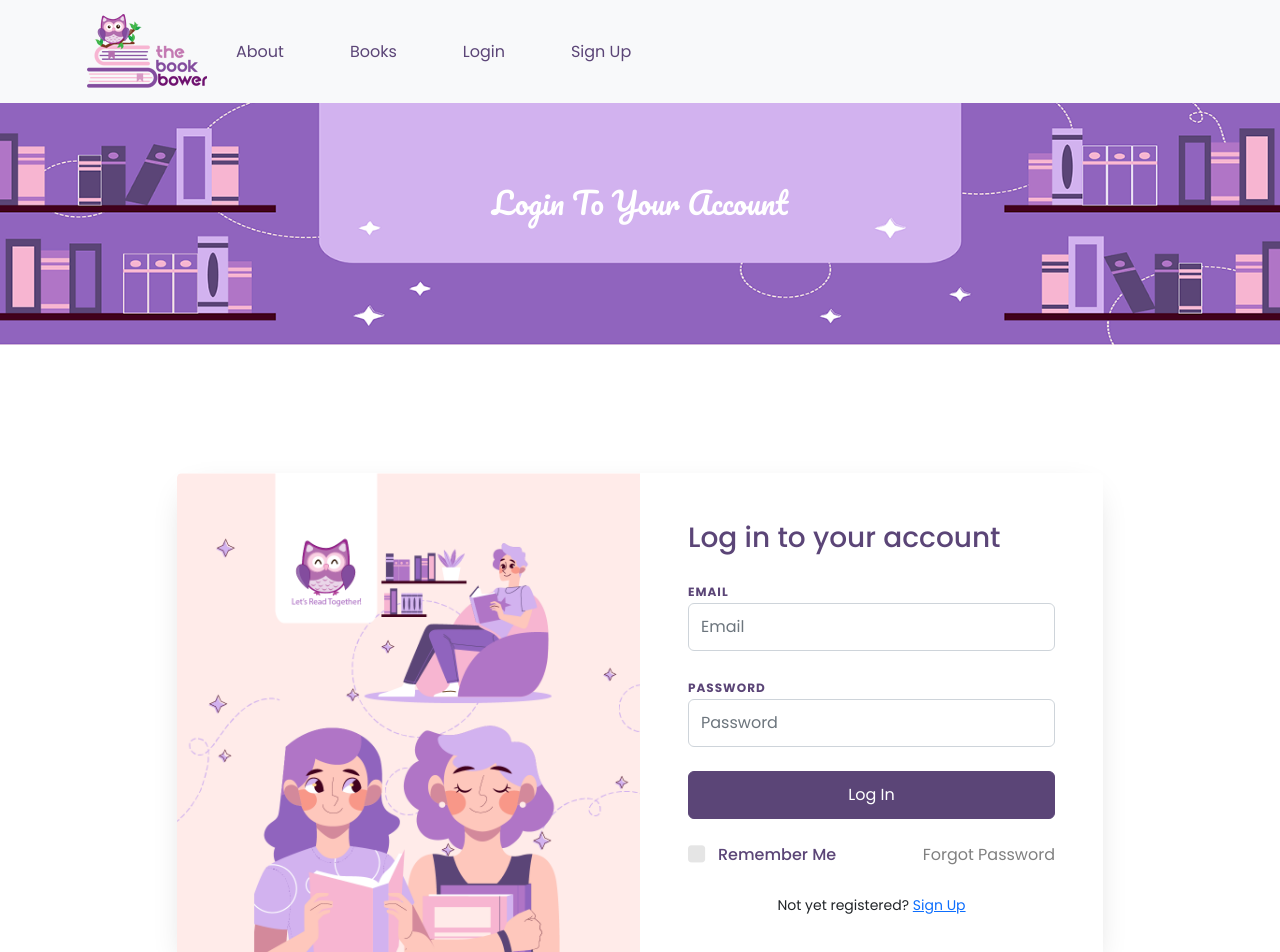
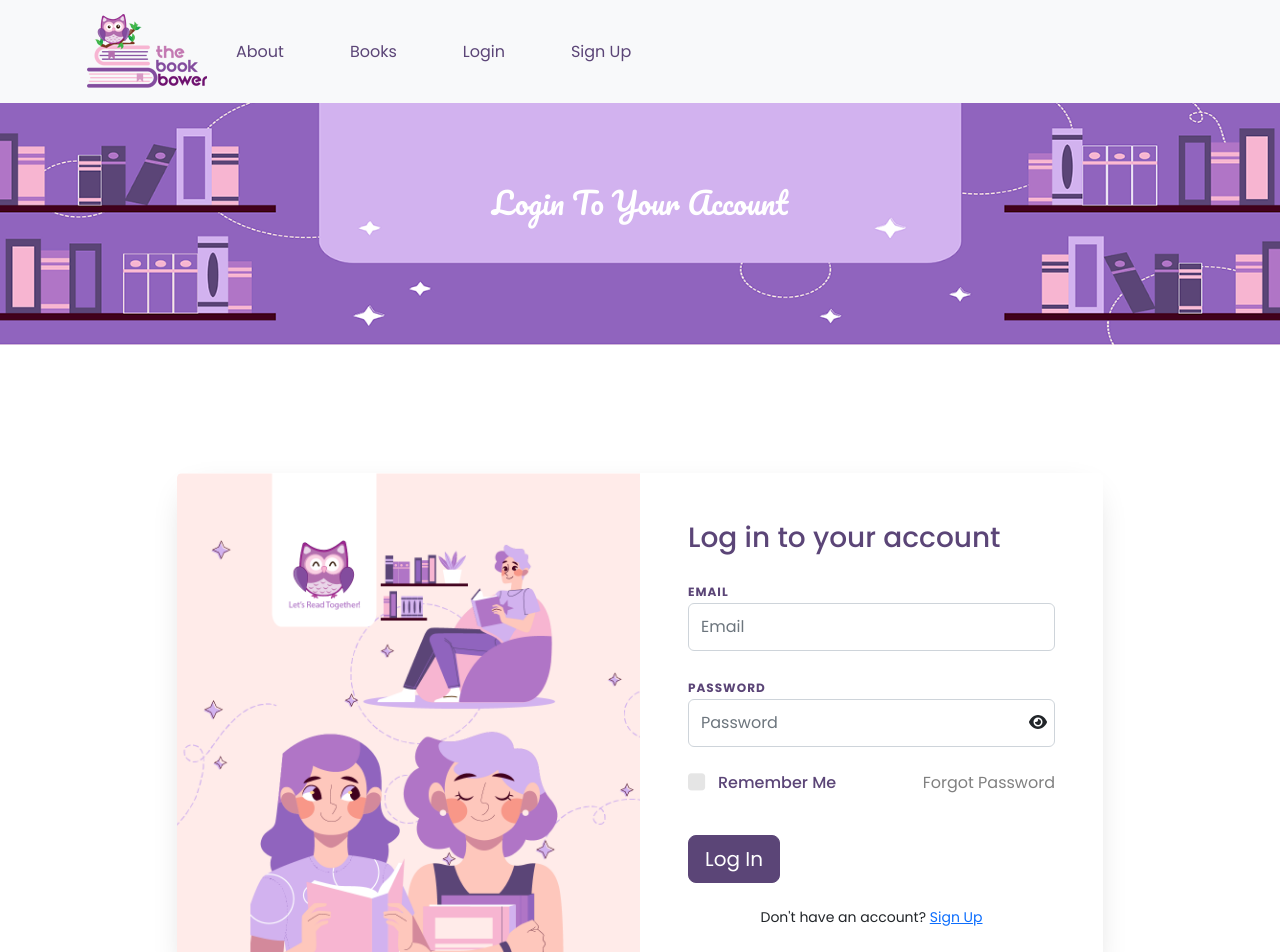
Before and after one commit to buniagj/TheBookBower-Front-End-, a React (Vite) app: page /login in a window 1280 px wide. Shown: the top 952 px of the page. Built offline with nearby package versions, Linux system fonts and the light colour scheme.

Commit message:
Added Remember Me logic and Show/Hide Pw option

```diff
--- a/package.json
+++ b/package.json
@@ -10,6 +10,7 @@
     "preview": "vite preview"
   },
   "dependencies": {
+    "@fortawesome/fontawesome-free": "^6.4.0",
     "@fortawesome/fontawesome-svg-core": "^6.4.0",
     "@fortawesome/free-solid-svg-icons": "^6.4.0",
     "@fortawesome/react-fontawesome": "^0.2.0",
--- a/src/pages/Auth/Login.css
+++ b/src/pages/Auth/Login.css
@@ -34,6 +34,22 @@
 
 .img, .login-wrap {
   width: 50%;
+}
+
+.password-input-container {
+  position: relative;
+}
+
+.password-input {
+  padding-right: 2.5rem;
+}
+
+.password-toggle-icon {
+  position: absolute;
+  top: 50%;
+  right: 0.5rem;
+  transform: translateY(-50%);
+  cursor: pointer;
 }
 
 @media (max-width: 991.98px) {
@@ -177,6 +193,8 @@
   .checkbox-primary input:checked ~ .checkmark:after {
     color: #5b4577; }
 
+
+
 @media (min-width: 768px) {
 .text-md-left {
   text-align: left !important; }
--- a/src/pages/Auth/Login.jsx
+++ b/src/pages/Auth/Login.jsx
@@ -2,11 +2,16 @@ import React, { useState } from 'react';
 import { useNavigate } from 'react-router-dom';
 import Breadcrumb from 'react-bootstrap/Breadcrumb';
 import Container from 'react-bootstrap/Container';
+import { faEye, faEyeSlash } from '@fortawesome/free-solid-svg-icons';
+import { FontAwesomeIcon } from '@fortawesome/react-fontawesome';
+
 import './Login.css';
 
 function Login() {
   const [email, setEmail] = useState('');
   const [password, setPassword] = useState('');
+  const [showPassword, setShowPassword] = useState(false);
+  const [rememberMe, setRememberMe] = useState(false);
   const navigate = useNavigate();
 
   async function handleSubmit(event) {
@@ -39,6 +44,19 @@ function Login() {
     }
   }
 
+  function toggleShowPassword() {
+    setShowPassword(!showPassword);
+  }
+
+  function toggleRememberMe() {
+    setRememberMe(!rememberMe);
+  }
+
+  function handleForgotPasswordClick(event) {
+    event.preventDefault();
+    // Add logic for forgot password functionality here
+  }
+
   return (
     <div className="login">
       <Breadcrumb>
@@ -65,24 +83,37 @@ function Login() {
                     </div>
                     <div className="form-group mb-4">
                       <label className="label">Password</label>
-                      <input type="password" className="form-control" placeholder="Password" value={password} onChange={e => setPassword(e.target.value)} required></input>
-                    </div>
-                    <div className="form-group mb-4">
-                      <button type="submit" className="form-control btn btn-primary rounded submit px-3">Log In</button>
+                      <div className="password-input-container">
+                        <input
+                          type={showPassword ? "text" : "password"}
+                          className="form-control password-input"
+                          placeholder="Password"
+                          value={password}
+                          onChange={e => setPassword(e.target.value)}
+                          required
+                        />
+                        <span className="password-toggle-icon" onClick={toggleShowPassword}>
+                          {showPassword ? <FontAwesomeIcon icon={faEyeSlash} /> : <FontAwesomeIcon icon={faEye} />}
+                        </span>
+
+                      </div>
                     </div>
                     <div className="form-group d-md-flex">
-                      <div className="w-50 text-left">
-                        <label className="checkbox-wrap checkbox-primary mb-0">Remember Me
-                          <input type="checkbox"></input>
+                      <div className="w-50">
+                        <label className="checkbox-wrap checkbox-primary">Remember Me
+                          <input type="checkbox" checked={rememberMe} onChange={toggleRememberMe}/>
                           <span className="checkmark"></span>
                         </label>
                       </div>
                       <div className="w-50 text-md-right">
-                        <a href="#">Forgot Password</a>
+                        <a href="./ForgotPassword" onClick={handleForgotPasswordClick}>Forgot Password</a>
                       </div>
                     </div>
+                    <div className="form-group mb-4">
+                      <button type="submit" className="btn btn-primary btn-lg btn-block">Log In</button>
+                    </div>
                   </form>
-                  <p className="text-center">Not yet registered? <a data-toggle="tab" href="/signup">Sign Up</a></p>
+                  <p className="text-center">Don't have an account? <a href="/register">Sign Up</a></p>
                 </div>
               </div>
             </div>
```
Also changed, not shown: 1 other file (tests, documents, lock files or other folders).
